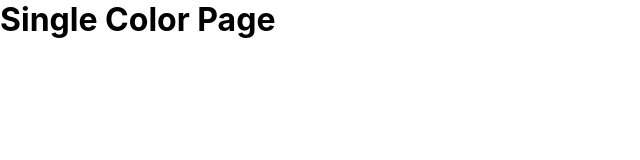
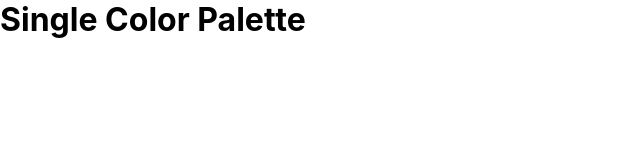
Before and after one commit to Alejandro1709/React-Colors, a React (Create React App) app: page /palette/flat-ui-colors-american/americanriver in a window 1280 px wide. Shown: the top 160 px of the page, without its empty margins (0-640 px from the left). Built offline with nearby package versions, Linux system fonts and the light colour scheme.

Commit message:
add single color palette page

```diff
--- a/src/App.js
+++ b/src/App.js
@@ -4,6 +4,7 @@
 import Palette from './Palette';
 import PaletteList from './PaletteList';
 import seedColors from './seedColors';
+import SingleColorPalette from './SingleColorPalette';
 class App extends Component {
   findPalette(id) {
     return seedColors.find(function (palette) {
@@ -33,7 +34,7 @@
         />
         <Route
           path='/palette/:paletteId/:colorId'
-          render={() => <h1>Single Color Page</h1>}
+          render={() => <SingleColorPalette />}
         />
       </Switch>
     );
--- a/src/ColorBox.js
+++ b/src/ColorBox.js
@@ -21,7 +21,7 @@
   }
 
   render() {
-    const { background, name } = this.props;
+    const { background, name, moreUrl } = this.props;
     return (
       <CopyToClipboard text={background} onCopy={this.changeCopyState}>
         <div style={{ background }} className='ColorBox'>
@@ -39,7 +39,7 @@
             </div>
             <button className='copy-button'>Copy</button>
           </div>
-          <Link to='/' onClick={(e) => e.stopPropagation()}>
+          <Link to={moreUrl} onClick={(e) => e.stopPropagation()}>
             <span className='see-more'>More</span>
           </Link>
         </div>
--- a/src/Palette.js
+++ b/src/Palette.js
@@ -22,10 +22,15 @@
   }
 
   render() {
-    const { colors, palette, emoji } = this.props.palette;
+    const { colors, palette, emoji, id } = this.props.palette;
     const { level, format } = this.state;
     const colorBoxes = colors[level].map((color) => (
-      <ColorBox background={color[format]} name={color.name} key={color.id} />
+      <ColorBox
+        background={color[format]}
+        name={color.name}
+        key={color.id}
+        moreUrl={`/palette/${id}/${color.id}`}
+      />
     ));
     return (
       <div className='Palette'>
--- /dev/null
+++ b/src/SingleColorPalette.js
@@ -0,0 +1,13 @@
+import React, { Component } from 'react';
+
+class SingleColorPalette extends Component {
+  render() {
+    return (
+      <div>
+        <h1>Single Color Palette</h1>
+      </div>
+    );
+  }
+}
+
+export default SingleColorPalette;
```
